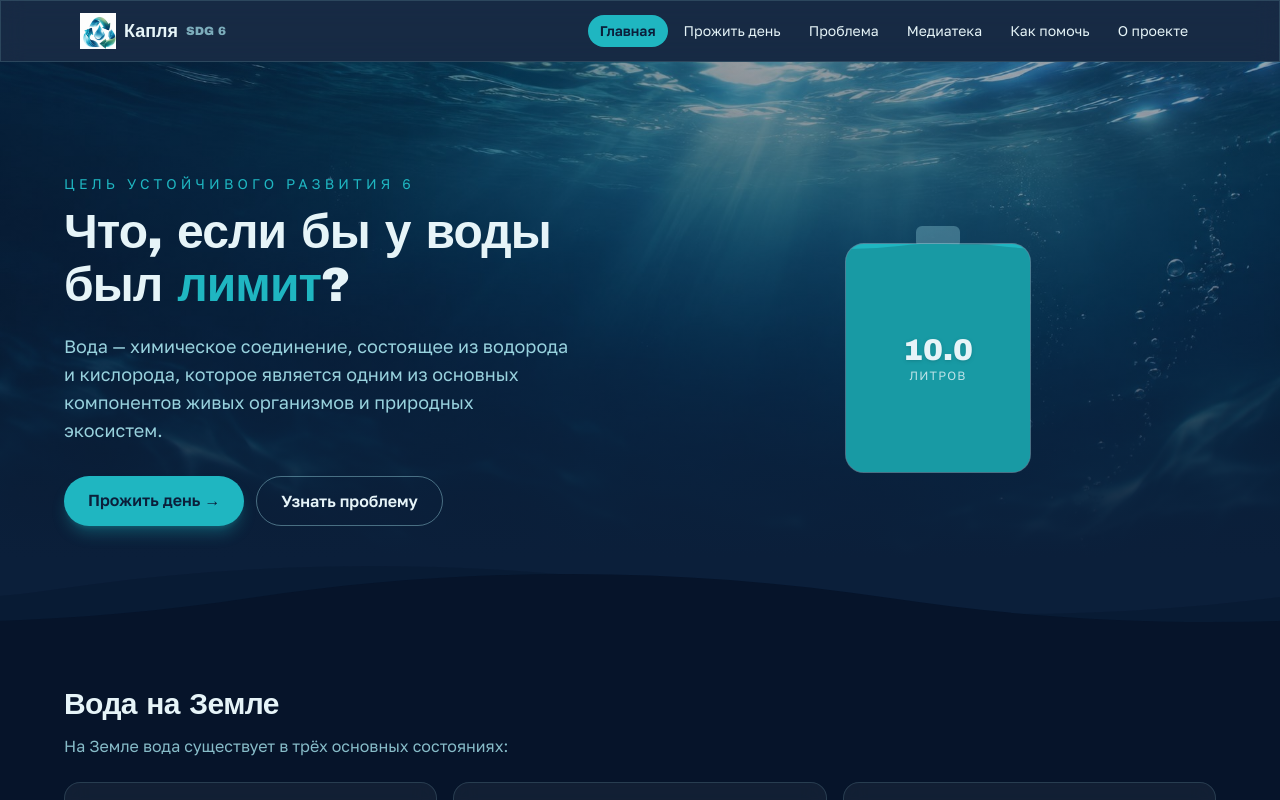
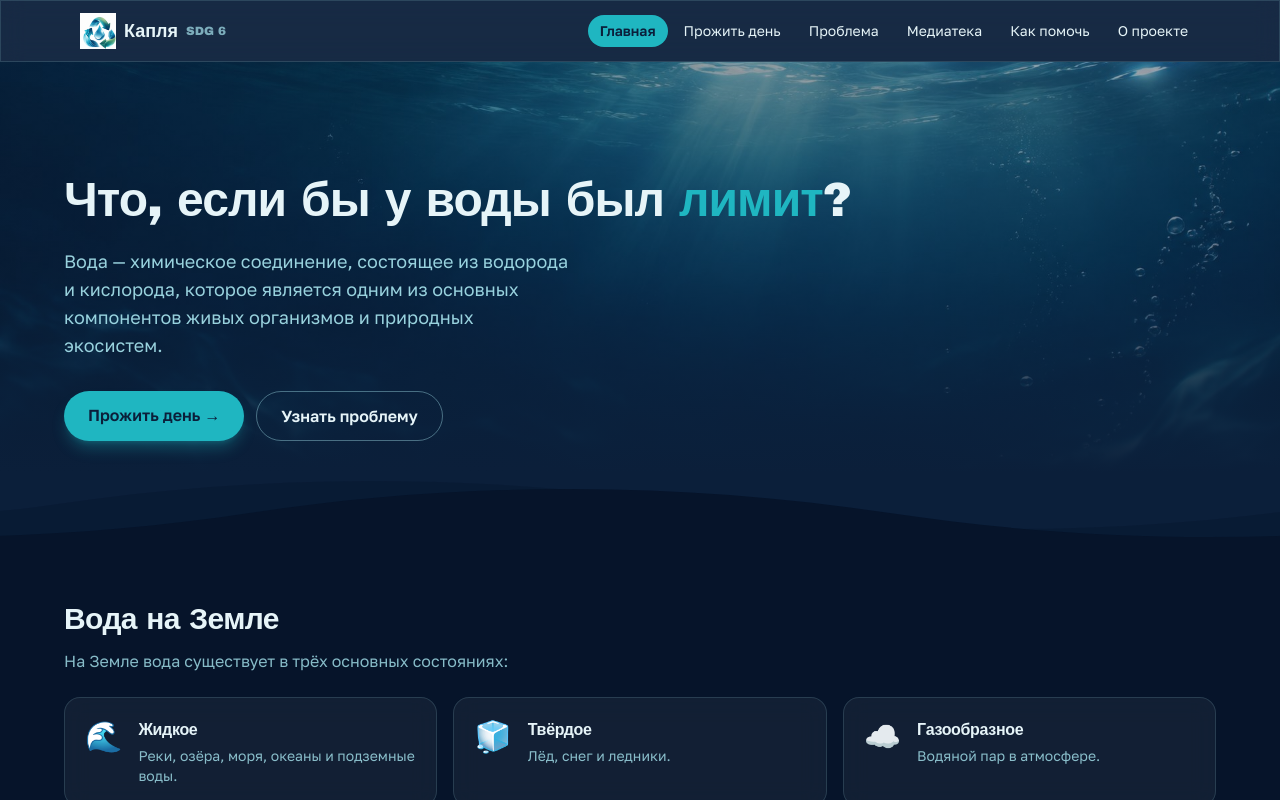
Before and after one commit to scientifictooffi/water_proj, a React (Vite) app: page / in a window 1280 px wide. Shown: the top 800 px of the page. Built offline with nearby package versions, Linux system fonts and the light colour scheme; a web font is replaced by a local one.

Commit message:
feat: update hero image

```diff
--- a/src/pages/Home.tsx
+++ b/src/pages/Home.tsx
@@ -1,7 +1,6 @@
 import { Link } from 'react-router-dom'
 import { motion } from 'framer-motion'
 import { Wave } from '../components/Wave'
-import { Canister } from '../components/Canister'
 import { dailyUse } from '../data/facts'
 import { waterStates, hiddenWater, crisisCauses, kazakhstanWaters } from '../data/home'
 import { Carousel } from '../components/Carousel'
@@ -33,9 +32,8 @@ export function Home() {
       <section className="relative overflow-hidden px-4 pb-8 pt-16 md:pt-28">
         <div className="pointer-events-none absolute inset-0 bg-[url('/hero-bg.jpg')] bg-cover bg-center" aria-hidden />
         <div className="pointer-events-none absolute inset-0 bg-gradient-to-b from-deep/40 via-deep/55 to-deep" aria-hidden />
-        <div className="relative mx-auto grid max-w-6xl items-center gap-10 md:grid-cols-2">
+        <div className="relative mx-auto max-w-6xl">
           <motion.div initial={{ opacity: 0, y: 24 }} animate={{ opacity: 1, y: 0 }} transition={{ duration: .7 }}>
-            <p className="mb-3 text-sm uppercase tracking-[.3em] text-teal">Цель устойчивого развития 6</p>
             <h1 className="text-3xl font-extrabold leading-tight md:text-5xl">Что, если бы у воды был <span className="text-teal">лимит</span>?</h1>
             <p className="mt-5 max-w-lg text-lg text-aqua/90">
               Вода — химическое соединение, состоящее из водорода и кислорода, которое является одним из основных компонентов живых организмов и природных экосистем.
@@ -44,9 +42,6 @@ export function Home() {
               <Link to="/play" className="rounded-full bg-teal px-6 py-3 font-semibold text-deep shadow-lg shadow-teal/30 transition hover:scale-105">Прожить день →</Link>
               <Link to="/problem" className="rounded-full border border-aqua/40 px-6 py-3 font-semibold transition hover:bg-white/10">Узнать проблему</Link>
             </div>
-          </motion.div>
-          <motion.div className="flex justify-center" initial={{ opacity: 0, scale: .9 }} animate={{ opacity: 1, scale: 1 }} transition={{ delay: .3, duration: .7 }}>
-            <Canister liters={10} size={200} />
           </motion.div>
         </div>
       </section>
```
